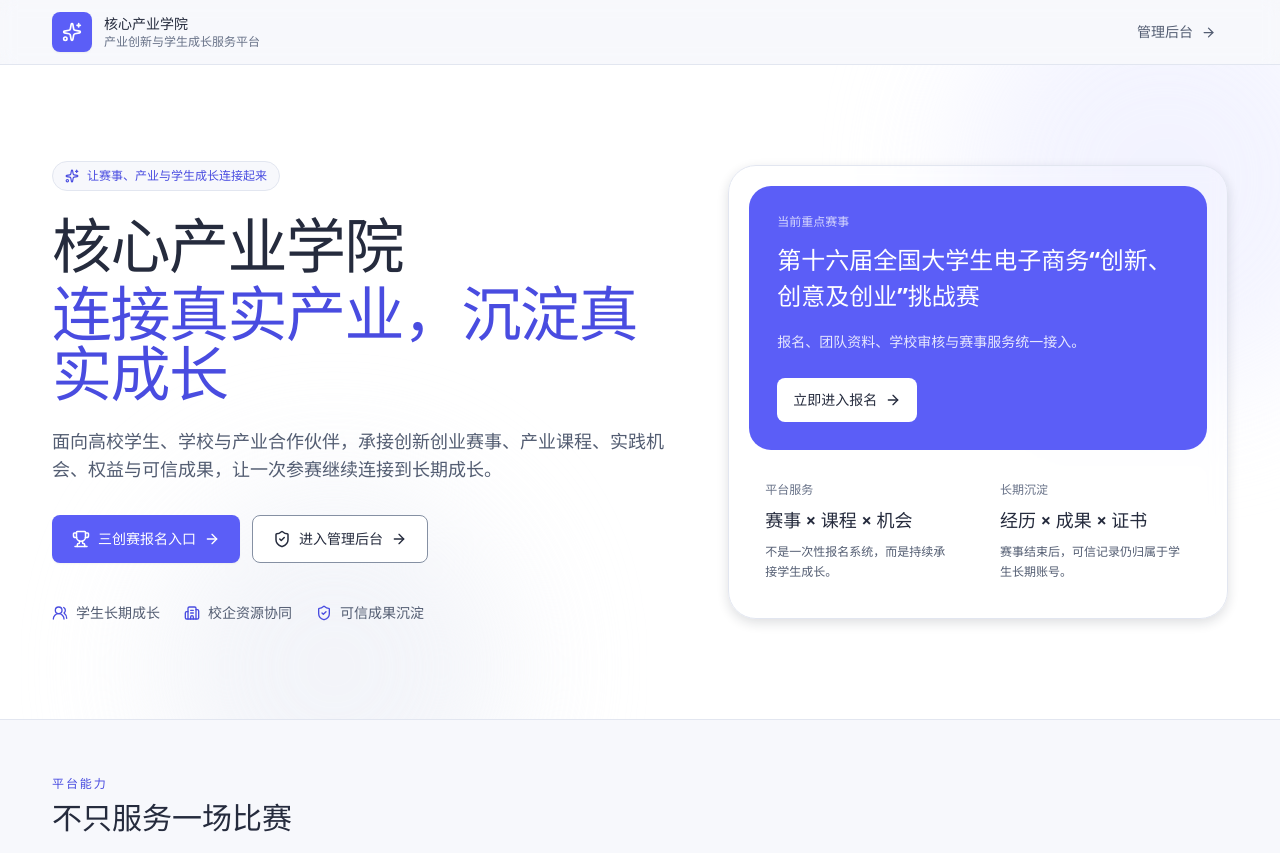
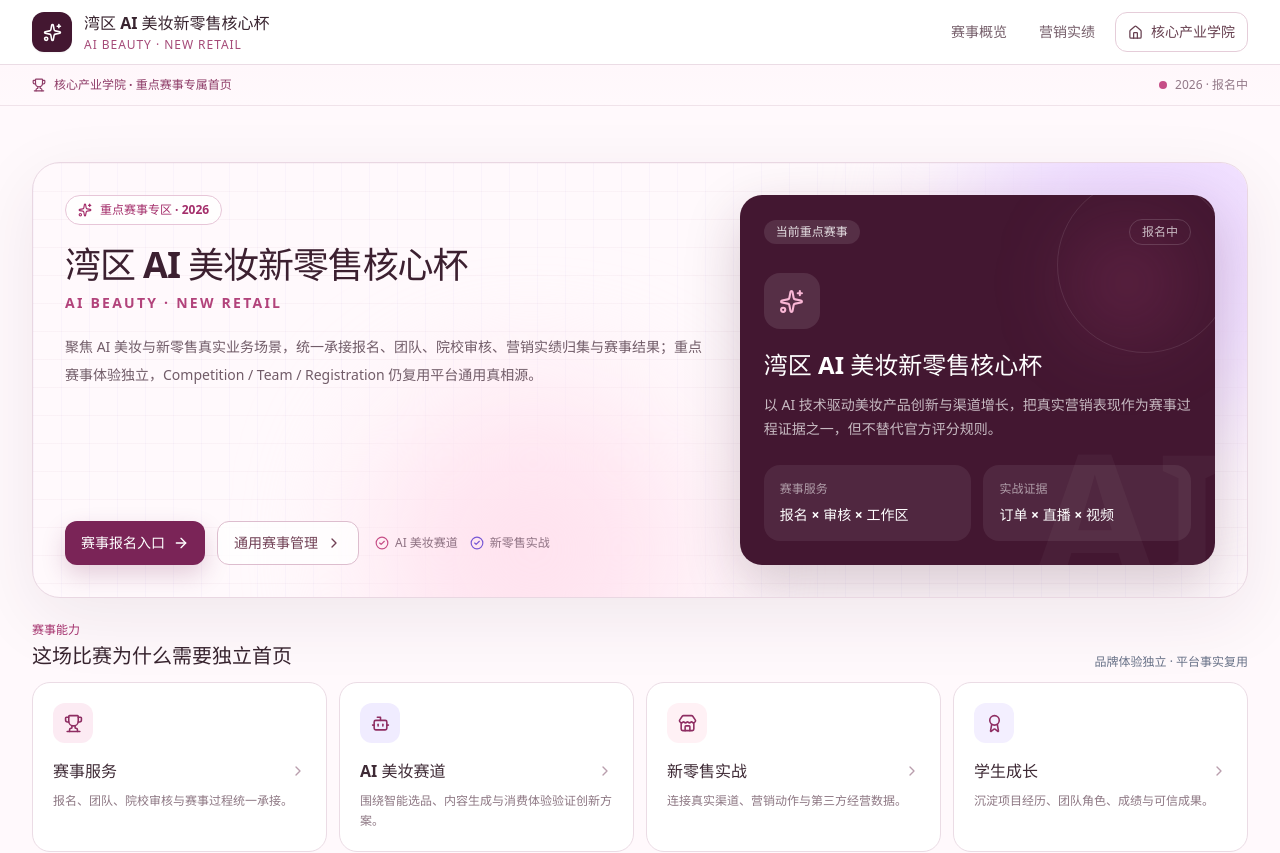
Before and after one commit to dangjingtao/core-industry-college-prototype, a React (Vite) app in the folder apps/pc/: page /ai-beauty-cup in a window 1280 px wide. Before the commit this address led to /. Shown: the top 853 px of the page. Built offline with nearby package versions, Linux system fonts and the light colour scheme.

Commit message:
fix(pc): expose AI beauty cup as public homepage

```diff
--- a/apps/pc/src/App.tsx
+++ b/apps/pc/src/App.tsx
@@ -18,8 +18,8 @@ import { PC06ObservabilityConsole } from "./admin/PC06ObservabilityConsole";
 import { PC07SettingsConsole } from "./admin/PC07SettingsConsole";
 import { PC08CompetitionDetail, PC08CompetitionInfrastructureConsole } from "./admin/PC08CompetitionInfrastructure";
 import { PC09SanChuangOperations } from "./admin/PC09SanChuangOperations";
-import { PC10AIBeautyCup } from "./admin/PC10AIBeautyCup";
 import { currentSanChuangCompetitionId } from "./admin/pc09-data";
+import { AIBeautyCupLanding } from "./AIBeautyCupLanding";
 import { PCPublicLanding } from "./PCPublicLanding";
 import { RegistrationPortal } from "./registration-portal/RegistrationPortal";
 import { readRegistrationPortalCallbackStatus } from "./registration-portal/model";
@@ -123,11 +123,12 @@ export function App() {
         <PC05StateProvider>
           <Routes>
             <Route path="/" element={<PCPublicLanding />} />
+            <Route path="/ai-beauty-cup" element={<AIBeautyCupLanding />} />
             <Route path="/admin" element={<AdminRoute><PC05AdminOverview /></AdminRoute>} />
             <Route path="/admin/competitions" element={<AdminRoute><PC01OperationsConsole section="competitions" /></AdminRoute>} />
             <Route path="/admin/competitions/categories" element={<AdminRoute><PC08CompetitionInfrastructureConsole view="categories" /></AdminRoute>} />
             <Route path="/admin/competitions/registrations" element={<AdminRoute><PC08CompetitionInfrastructureConsole view="registrations" /></AdminRoute>} />
-            <Route path="/admin/ai-beauty-cup" element={<AdminRoute><PC10AIBeautyCup /></AdminRoute>} />
+            <Route path="/admin/ai-beauty-cup" element={<Navigate to="/ai-beauty-cup" replace />} />
             <Route path="/admin/sanchuang" element={<Navigate to={`/admin/sanchuang/${currentSanChuangCompetitionId}`} replace />} />
             <Route path="/admin/sanchuang/:competitionId" element={<AdminRoute><PC09SanChuangOperations view="overview" /></AdminRoute>} />
             <Route path="/admin/sanchuang/:competitionId/performance" element={<AdminRoute><PC09SanChuangOperations view="performance" /></AdminRoute>} />
```
